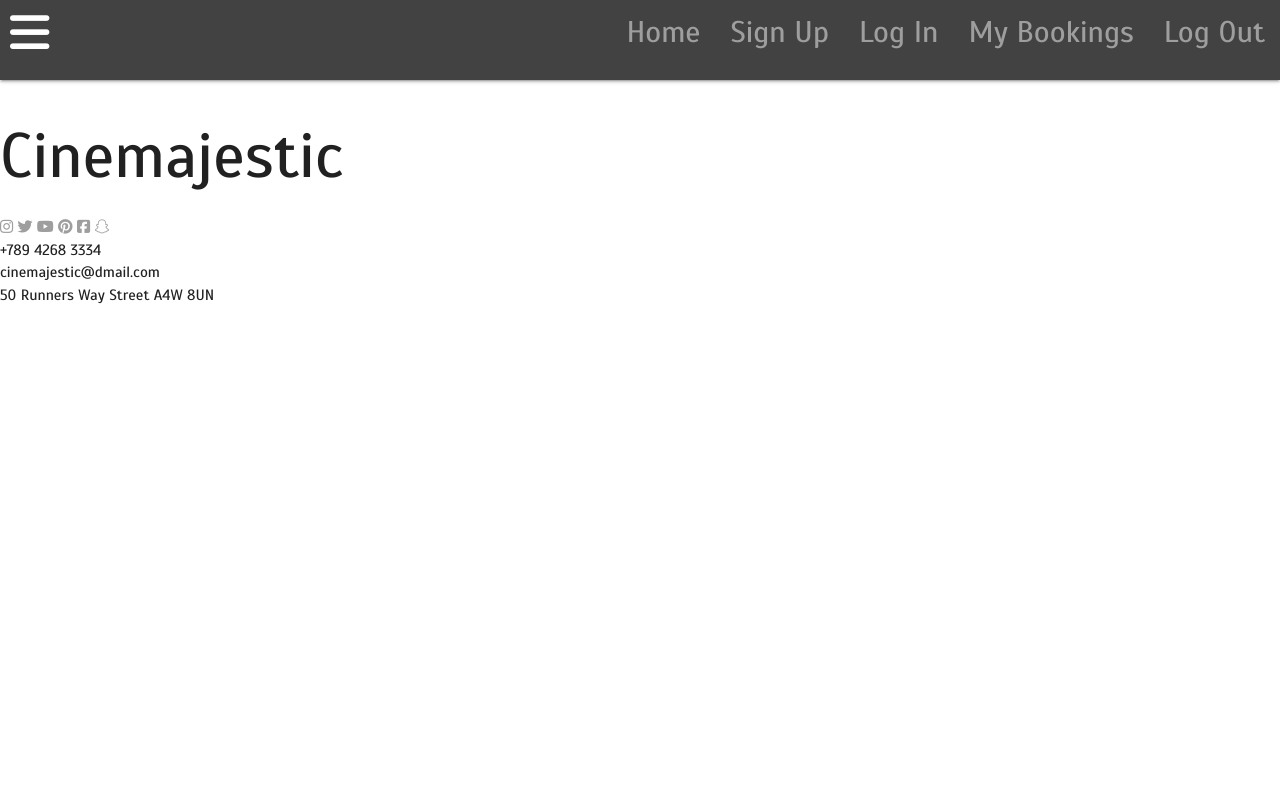
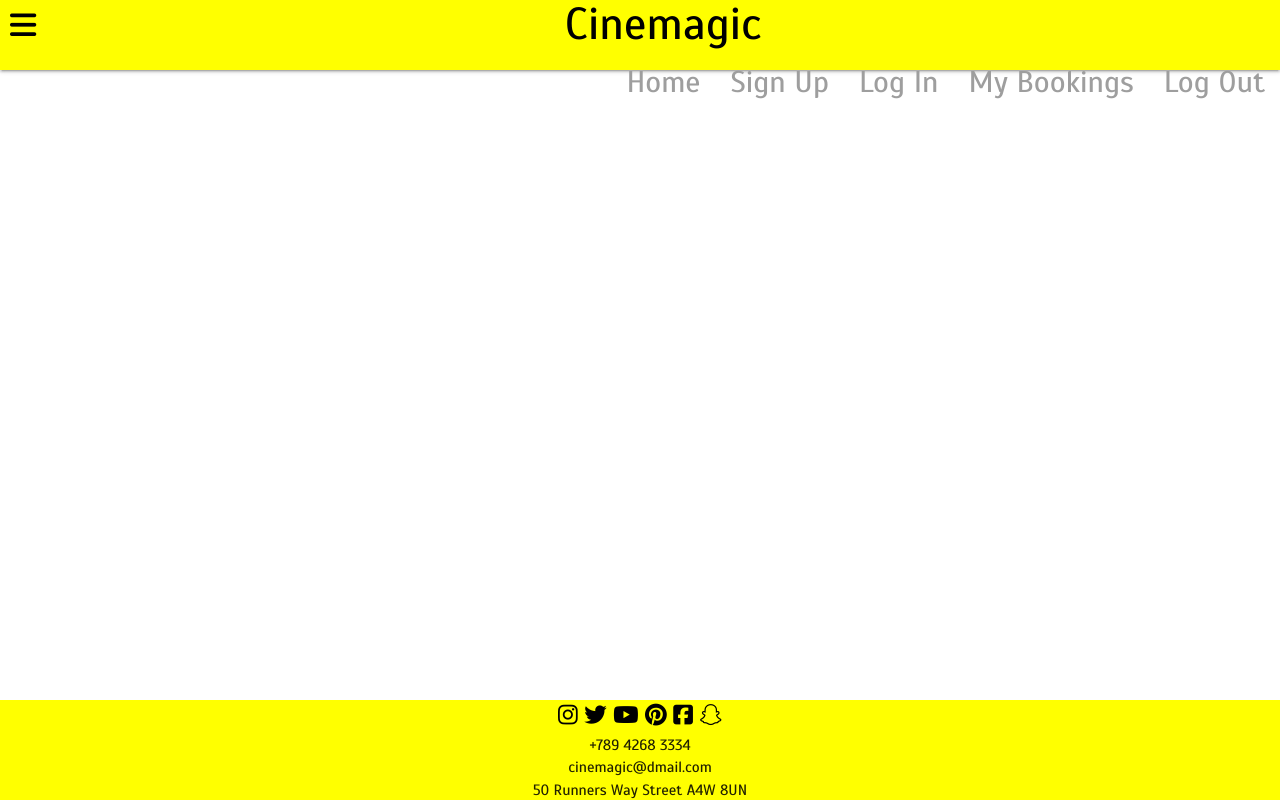
Before and after one commit to VioletViolaVi/Milestone-Project-3, a Flask app: page / in a window 1280 px wide. Before the commit the page ends 304 px from the top, so only its background shows below. Run offline with Flask 2, Linux system fonts and the light colour scheme; some libraries are stand-ins or nearby versions.

Commit message:
Edited the footer to keep it at the bottom and changed the color theme of the app.

```diff
--- a/app.py
+++ b/app.py
@@ -19,7 +19,7 @@ mongo = PyMongo(app)
 
 
 @app.route("/")
-@app.route("/home")
+# @app.route("/home")
 def home():
     return render_template("home.html")
     # bookings = mongo.db.all_booked_details.find()
--- a/static/css/styles.css
+++ b/static/css/styles.css
@@ -7,22 +7,36 @@
   font-family: "Scada", sans-serif;
 }
 
+/* helps keeps footer down */
+body {
+  position: relative;
+  padding-bottom: 100px;
+}
+
+/************************************************************************* title */
+/* styles main title */
+#mainTitle {
+  font-size: 3rem;
+  text-align: center;
+  margin: 0px;
+}
+
 /************************************************************************* top nav */
 
 /* designs link pages in top nav */
 .top-nav-links {
-  visibility: hidden;
+  display: none;
 }
 
 /* top nav size */
 nav {
-  height: 7%;
+  height: 9%;
 }
 
 /* bars button */
 .fas.fa-bars {
-  font-size: 3rem;
-  margin: 0px 5px 0px;
+  font-size: 2rem;
+  margin: 11px 0px 0px 5px;
 }
 
 /************************************************************************* side nav */
@@ -34,7 +48,7 @@ nav {
 
 /* changes hover colour of sidenav */
 .sidenav li > a:hover {
-  background-color: white;
+  background-color: rgb(180, 180, 3)
 }
 
 /* designs link pages in side nav*/
@@ -48,6 +62,35 @@ nav {
   width: 220px;
 }
 
+/************************************************************************* footer*/
+
+/* stlyes footer background */
+#socials {
+  width: 100%;
+  position: absolute;
+  bottom: 0;
+  height: 100px;
+}
+
+/* styles icons */
+#icons {
+  /* margin-top: 35px; */
+  font-size: 1.5rem;
+  padding: 0px;
+  text-align: center;
+}
+
+/* styles contact details */
+#contacts {
+  padding: 0px;
+  text-align: center;
+  font-size: 1rem;
+}
+
+/* removes bottom gap */
+.row{
+    margin-bottom: 0px;
+}
 /************************************************************************* bootstrap breakpoints *************************************************************************/
 
 /* Small devices */
@@ -64,7 +107,7 @@ nav {
   /* designs link pages in top nav */
   .top-nav-links {
     font-size: 2rem;
-    visibility: visible;
+    display: inline;
   }
 
   /* top nav size */
--- a/templates/base.html
+++ b/templates/base.html
@@ -24,13 +24,14 @@
     />
     <!-- specific custom css link -->
     {% block styles %} {% endblock styles %}
-    <title>Cinemajestic</title>
+    <title>Cinemagic</title>
   </head>
 
   <body>
     <!-- content in top nav -->
-    <nav class="grey darken-3">
-        <i data-target="slide-out" class="sidenav-trigger fas fa-bars"></i>
+    <nav class="yellow accent-2">
+        <i data-target="slide-out" class="sidenav-trigger fas fa-bars black-text"></i>
+        <h1 id="mainTitle" class="black-text">Cinemagic</h1>
         <ul>
         <div id="topNavLinksContainer">
             <li><a class="top-nav-links grey-text" href="#!">Home</a></li>
@@ -42,10 +43,8 @@
         </ul>
     </nav>
 
-    <h1>Cinemajestic</h1>
-
     <!-- slides sidenav -->
-    <ul id="slide-out" class="sidenav grey lighten-4">
+    <ul id="slide-out" class="sidenav yellow accent-2">
       <!-- content in side nav -->
         <div id="sideNavLinksContainer">
             <li><a class="side-nav-links black-text waves-effect" href="#!">Home</a></li>
@@ -56,33 +55,45 @@
         </div>
     </ul>
 
-    <footer id="socials">
+    <section id="spaceForFooter">
+        <!-- put template inheritance here -->
+    </section>
+
+
+    <footer id="socials" class="yellow accent-2">
+        <div class="container">
+
+            <div class="row">
+                <div class="col s12" id="icons">
                     <a href="https://www.instagram.com/" target="_blank">
-			<i class="fab fa-instagram grey-text"></i>
+		            	<i class="fab fa-instagram black-text accent-4"></i>
 		            </a>
 		            <a href="https://twitter.com/" target="_blank">
-			<i class="fab fa-twitter grey-text"></i>
+		            	<i class="fab fa-twitter black-text accent-4"></i>
 		            </a>
 		            <a href="https://www.youtube.com/" target="_blank">
-			<i class="fab fa-youtube grey-text"></i>
+		            	<i class="fab fa-youtube black-text accent-4"></i>
 		            </a>
 		            <a href="https://www.pinterest.com/" target="_blank">
-			<i class="fab fa-pinterest grey-text"></i>
+		            	<i class="fab fa-pinterest black-text accent-4"></i>
 		            </a>
 		            <a href="https://www.facebook.com/" target="_blank">
-			<i class="fab fa-facebook-square grey-text"></i>
+		            	<i class="fab fa-facebook-square black-text accent-4"></i>
 		            </a>
 		            <a href="https://www.snapchat.com/" target="_blank">
-			<i class="fab fa-snapchat-ghost grey-text"></i>
+		            	<i class="fab fa-snapchat-ghost black-text accent-4"></i>
 		            </a>
+                </div>
+
+       	        <div class="col s12" id="contacts">
+                   <p>+789 4268 3334</p>
+                    <p>cinemagic@dmail.com</p>
+                    <p>50 Runners Way Street A4W 8UN</p>
+                </div>
+
+            </div>
+        </div>
     </footer>
-
-    <footer id="contacts">
-		<p>+789 4268 3334</p>
-        <p>cinemajestic@dmail.com</p>
-        <p>50 Runners Way Street A4W 8UN</p>
-    </footer>
-
 
 
 
```
Also changed, not shown: templates/home.html (+2 -5 lines). Lines whose indentation alone changed are shown as unchanged.
